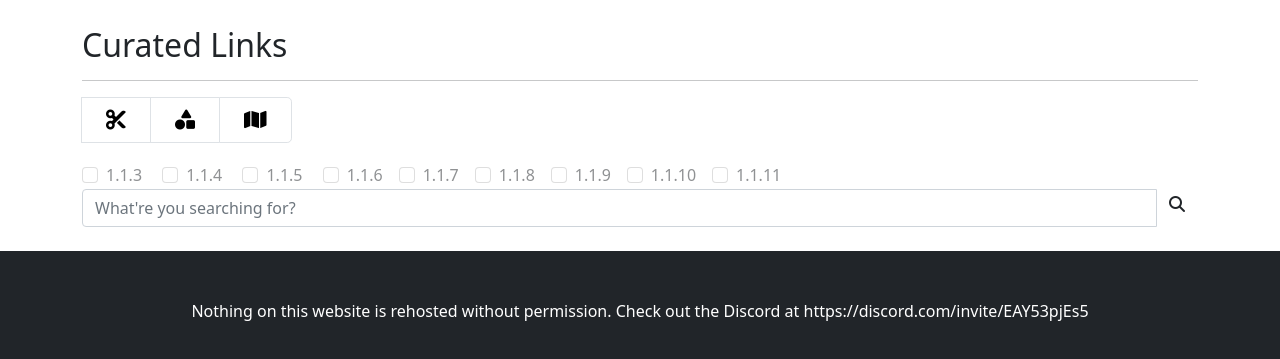
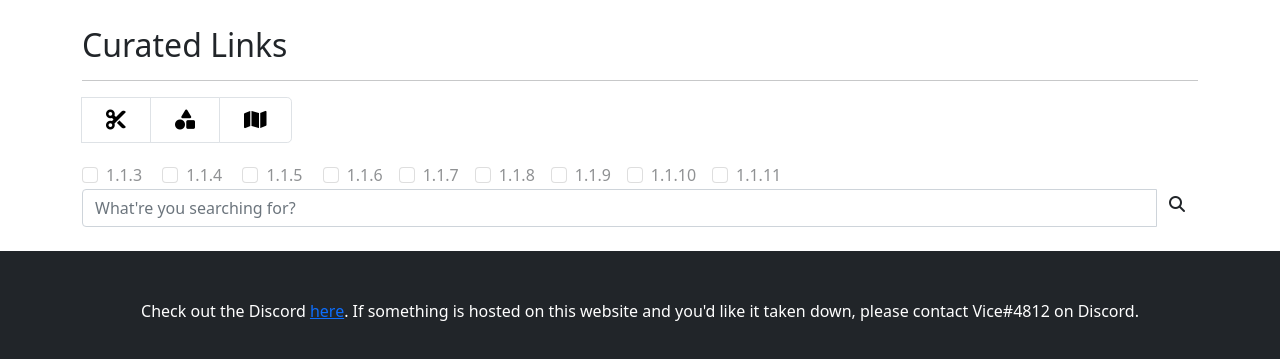
Before and after one commit to Palmidence/NSSS-mods, a plain HTML site: page index.html in a window 1280 px wide. Shown: the part 533-892 px from the top of the page. Drawn offline with nearby package versions, Linux system fonts and the light colour scheme.

Commit message:
Update index.html

```diff
--- a/index.html
+++ b/index.html
@@ -164,7 +164,7 @@
       <!-- Footer -->
       <footer class="py-5 bg-dark">
          <div class="container">
-            <p class="m-0 text-center text-white">Nothing on this website is rehosted without permission. Check out the Discord at https://discord.com/invite/EAY53pjEs5</p>
+            <p class="m-0 text-center text-white">Check out the Discord <a href="https://discord.com/invite/EAY53pjEs5">here</a>. If something is hosted on this website and you'd like it taken down, please contact Vice#4812 on Discord.</p>
          </div>
       </footer>
 <script src="./links.js"></script>
```
